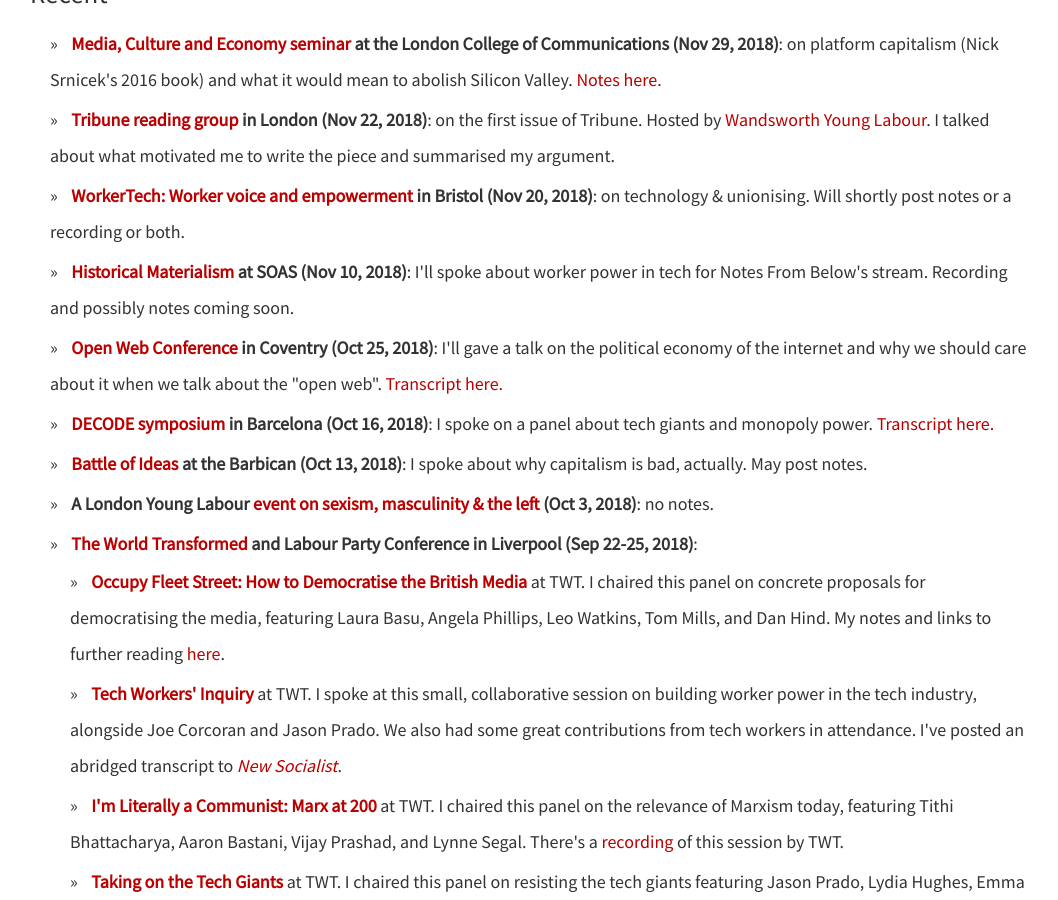
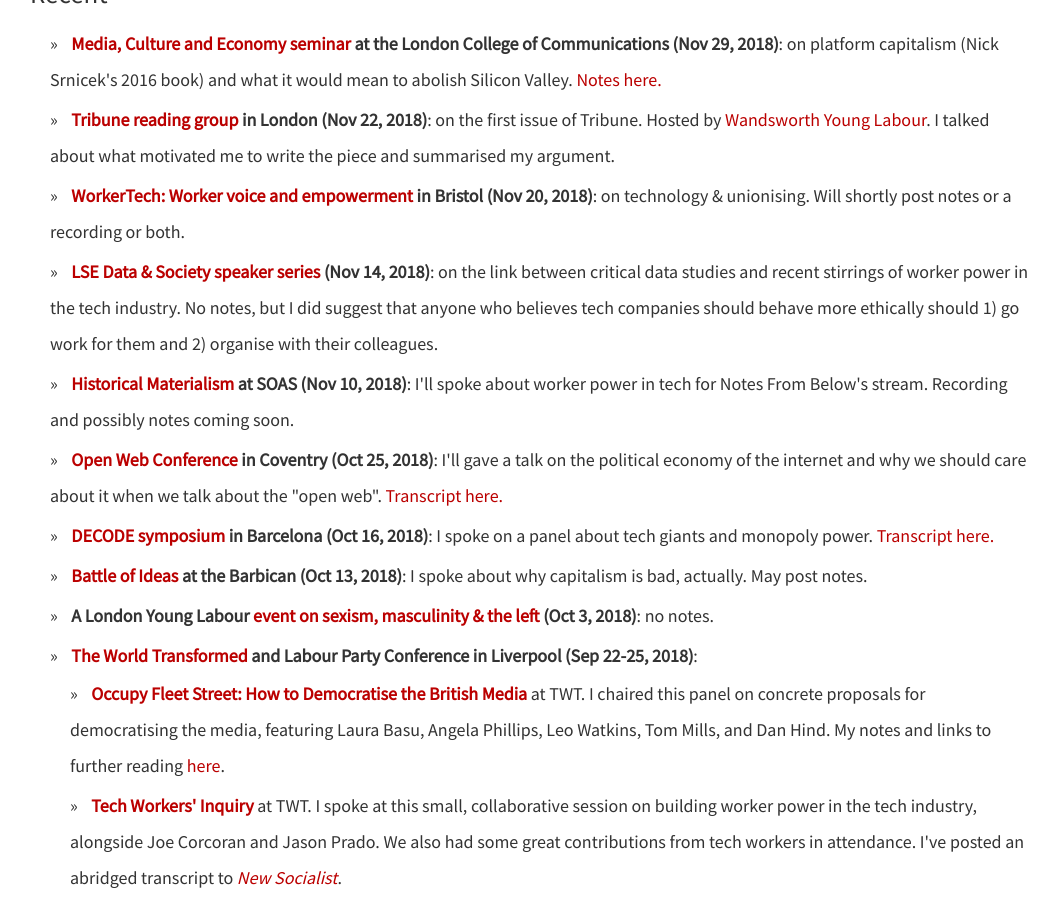
Before and after one commit to dellsystem/dellsystem.github.io, a Jekyll site: the page built from speaking/index.html, in a window 1280 px wide and 900 px high, scrolled down 1065 px. Shown: the whole window, without its empty margins (110-1168 px from the left). Built offline with Jekyll 4.4.1, drawn with Linux system fonts in a browser that asks for light colours.

Commit message:
Add LSE data & society talk to past events

```diff
--- a/_includes/past.html
+++ b/_includes/past.html
@@ -4,6 +4,7 @@
 	<li><strong><a href="https://twitter.com/rfbramall/status/1068157388690284544">Media, Culture and Economy seminar</a> at the London College of Communications (Nov 29, 2018)</strong>: on platform capitalism (Nick Srnicek's 2016 book) and what it would mean to abolish Silicon Valley. <a href="/speaking/platform-capitlism/">Notes here.</a></li>
 	<li><strong><a href="https://www.facebook.com/events/2201163460207570/">Tribune reading group</a> in London (Nov 22, 2018)</strong>: on the first issue of Tribune. Hosted by <a href="https://twitter.com/wandsworthyl">Wandsworth Young Labour</a>. I talked about what motivated me to write the piece and summarised my argument.</li>
 	<li><strong><a href="https://www.facebook.com/events/190839688504116/">WorkerTech: Worker voice and empowerment</a> in Bristol (Nov 20, 2018)</strong>: on technology & unionising. Will shortly post notes or a recording or both.</li>
+	<li><strong><a href="https://twitter.com/LSEdatasociety/status/1062826685886857218">LSE Data & Society speaker series</a> (Nov 14, 2018)</strong>: on the link between critical data studies and recent stirrings of worker power in the tech industry. No notes, but I did suggest that anyone who believes tech companies should behave more ethically should 1) go work for them and 2) organise with their colleagues.</li>
 	<li><strong><a href="http://www.historicalmaterialism.org/">Historical Materialism</a> at SOAS (Nov 10, 2018)</strong>: I'll spoke about worker power in tech for Notes From Below's stream. Recording and possibly notes coming soon.</li>
 	<li><strong><a href="/speaking/critical-web-literacies">Open Web Conference</a> in Coventry (Oct 25, 2018)</strong>: I'll gave a talk on the political economy of the internet and why we should care about it when we talk about the "open web". <a href="/speaking/critical-web-literacies">Transcript here.</a></li>
 	<li><strong><a href="https://www.decodeproject.eu/events/beyond-surveillance-capitalism-reclaiming-digital-sovereignty">DECODE symposium</a> in Barcelona (Oct 16, 2018)</strong>: I spoke on a panel about tech giants and monopoly power. <a href="https://newsocialist.org.uk/beyond-taming-the-tech-giants/">Transcript here.</a></li>
```
